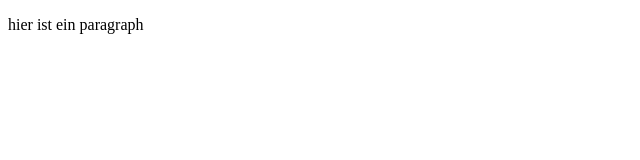
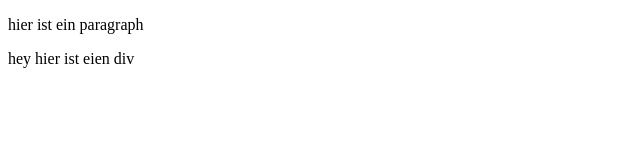
Before and after one commit to abothke/git_2306, a plain HTML site: page index.html in a window 1280 px wide. Shown: the whole page, without its empty margins (0-640 px from the left). Drawn offline with Linux system fonts and the light colour scheme.

Commit message:
ich habe eine div hinzugefügt, dies war notwendig!

```diff
--- a/index.html
+++ b/index.html
@@ -7,5 +7,6 @@
 </head>
 <body>
     <p>hier ist ein paragraph</p>
+    <div>hey hier ist eien div</div>
 </body>
 </html>
```
